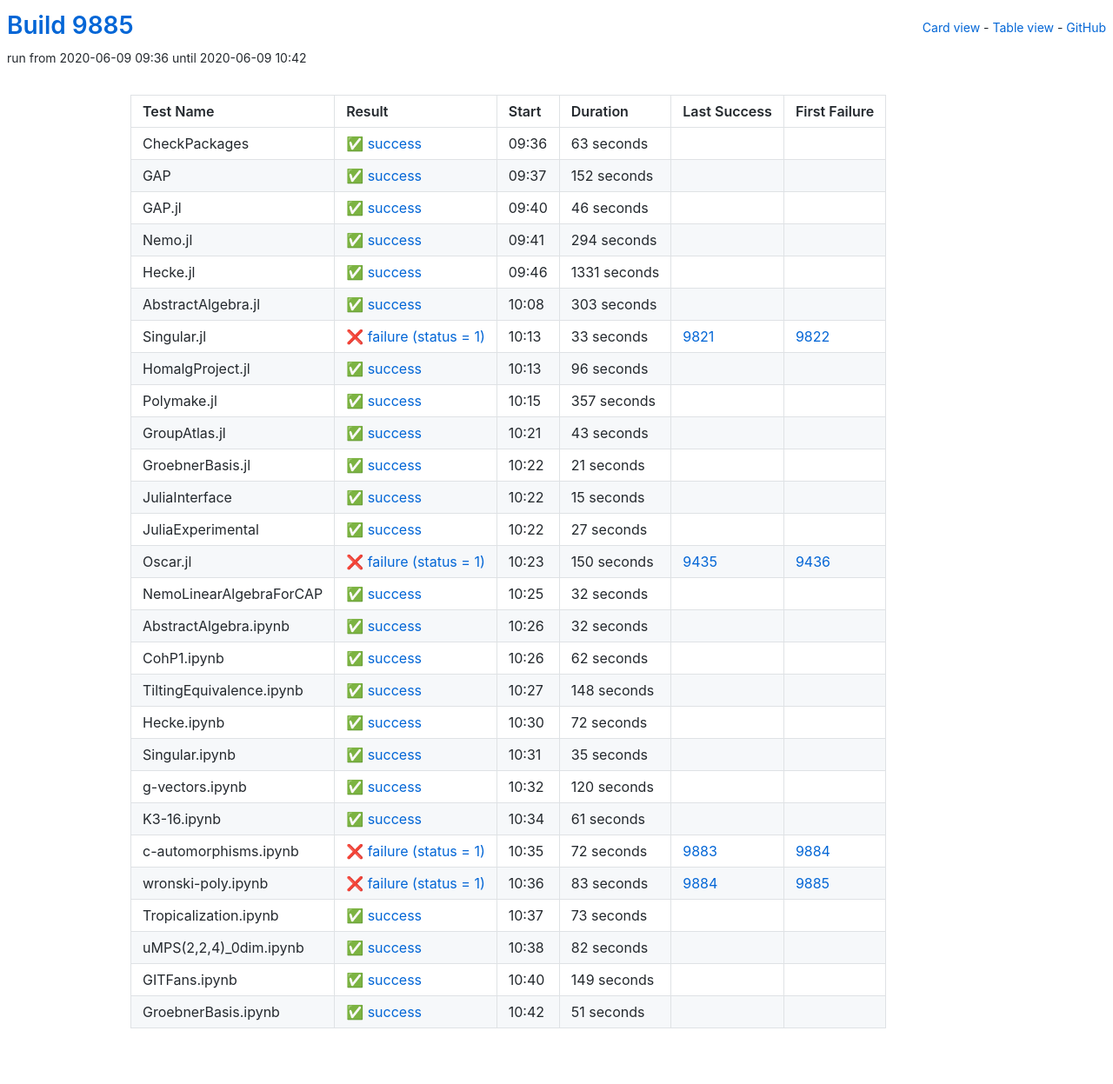
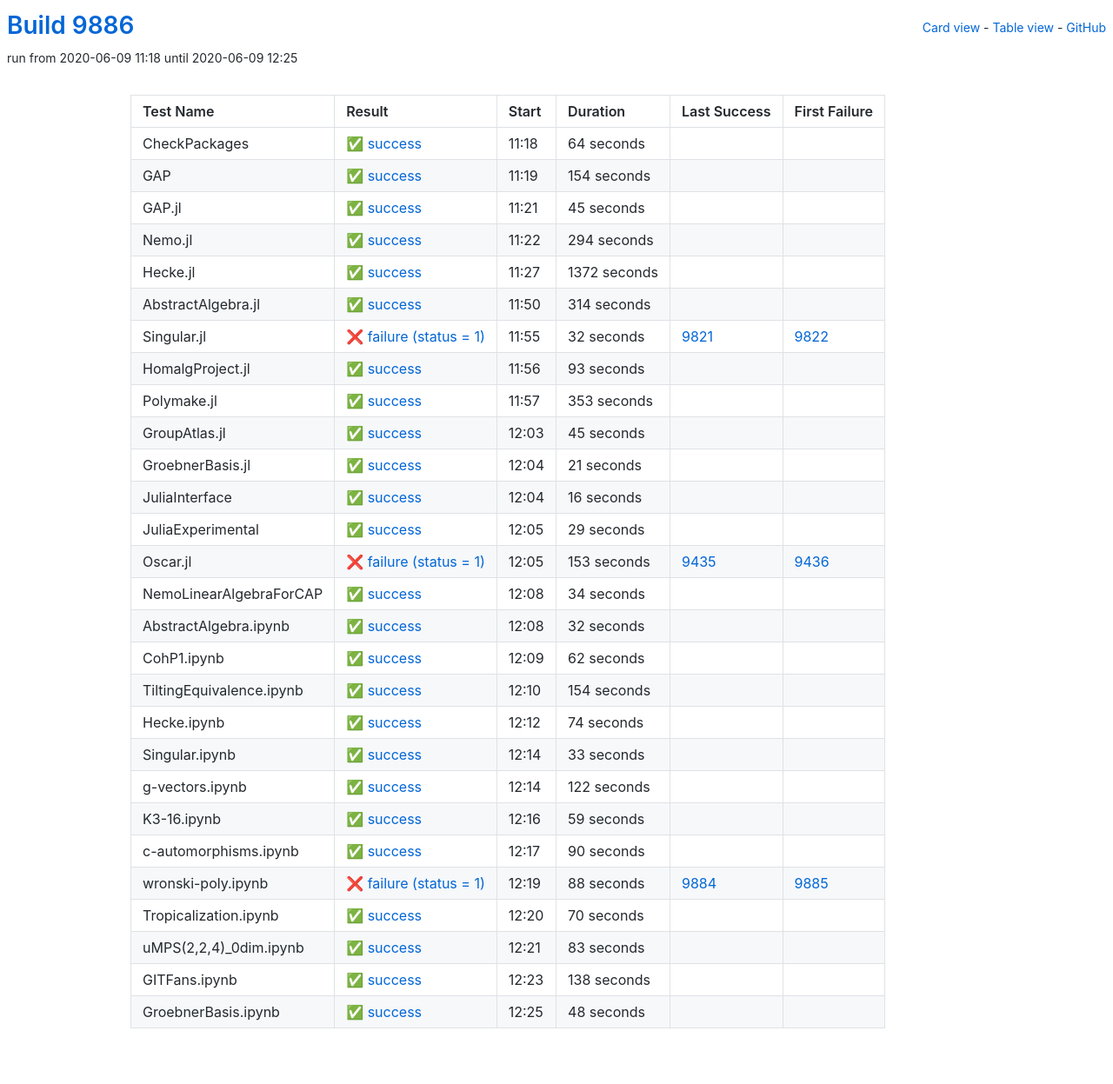
Before and after one commit to oscar-system/oscar-ci-status, a Jekyll site: the page built from table.html, in a window 1280 px wide. Shown: the whole page at 87% size. Built offline with Jekyll 4.4.1, drawn with Linux system fonts in a browser that asks for light colours.

Commit message:
Build 9886

```diff
--- a/_data/ci.yml
+++ b/_data/ci.yml
@@ -1,41 +1,41 @@
-build: 9885
-build_url: https://oscarci.mathematik.uni-kl.de/job/oscar/9885/
+build: 9886
+build_url: https://oscarci.mathematik.uni-kl.de/job/oscar/9886/
 job: oscar
 tests:
-- duration: 63
+- duration: 64
   exitcode: 0
   first_failure: false
   first_failure_url: null
   id: checkpackages
   last_success: false
   last_success_url: null
-  log: https://oscarci.mathematik.uni-kl.de/job/oscar/9885/artifact/logs/build-9885/CheckPackages.log
+  log: https://oscarci.mathematik.uni-kl.de/job/oscar/9886/artifact/logs/build-9886/CheckPackages.log
   name: CheckPackages
-  start: 2020-06-09 09:36
+  start: 2020-06-09 11:18
   status: success
   success: true
-- duration: 152
+- duration: 154
   exitcode: 0
   first_failure: false
   first_failure_url: null
   id: gap
   last_success: false
   last_success_url: null
-  log: https://oscarci.mathematik.uni-kl.de/job/oscar/9885/artifact/logs/build-9885/GAP.log
+  log: https://oscarci.mathematik.uni-kl.de/job/oscar/9886/artifact/logs/build-9886/GAP.log
   name: GAP
-  start: 2020-06-09 09:37
+  start: 2020-06-09 11:19
   status: success
   success: true
-- duration: 46
+- duration: 45
   exitcode: 0
   first_failure: false
   first_failure_url: null
   id: gap-jl
   last_success: false
   last_success_url: null
-  log: https://oscarci.mathematik.uni-kl.de/job/oscar/9885/artifact/logs/build-9885/GAP.jl.log
+  log: https://oscarci.mathematik.uni-kl.de/job/oscar/9886/artifact/logs/build-9886/GAP.jl.log
   name: GAP.jl
-  start: 2020-06-09 09:40
+  start: 2020-06-09 11:21
   status: success
   success: true
 - duration: 294
@@ -45,81 +45,81 @@
   id: nemo-jl
   last_success: false
   last_success_url: null
-  log: https://oscarci.mathematik.uni-kl.de/job/oscar/9885/artifact/logs/build-9885/Nemo.jl.log
+  log: https://oscarci.mathematik.uni-kl.de/job/oscar/9886/artifact/logs/build-9886/Nemo.jl.log
   name: Nemo.jl
-  start: 2020-06-09 09:41
+  start: 2020-06-09 11:22
   status: success
   success: true
-- duration: 1331
+- duration: 1372
   exitcode: 0
   first_failure: false
   first_failure_url: null
   id: hecke-jl
   last_success: false
   last_success_url: null
-  log: https://oscarci.mathematik.uni-kl.de/job/oscar/9885/artifact/logs/build-9885/Hecke.jl.log
+  log: https://oscarci.mathematik.uni-kl.de/job/oscar/9886/artifact/logs/build-9886/Hecke.jl.log
   name: Hecke.jl
-  start: 2020-06-09 09:46
+  start: 2020-06-09 11:27
   status: success
   success: true
-- duration: 303
+- duration: 314
   exitcode: 0
   first_failure: false
   first_failure_url: null
   id: abstractalgebra-jl
   last_success: false
   last_success_url: null
-  log: https://oscarci.mathematik.uni-kl.de/job/oscar/9885/artifact/logs/build-9885/AbstractAlgebra.jl.log
+  log: https://oscarci.mathematik.uni-kl.de/job/oscar/9886/artifact/logs/build-9886/AbstractAlgebra.jl.log
   name: AbstractAlgebra.jl
-  start: 2020-06-09 10:08
+  start: 2020-06-09 11:50
   status: success
   success: true
-- duration: 33
+- duration: 32
   exitcode: 1
   first_failure: 9822
   first_failure_url: https://oscarci.mathematik.uni-kl.de/job/oscar/9822/
   id: singular-jl
   last_success: 9821
   last_success_url: https://oscarci.mathematik.uni-kl.de/job/oscar/9821/
-  log: https://oscarci.mathematik.uni-kl.de/job/oscar/9885/artifact/logs/build-9885/Singular.jl.log
+  log: https://oscarci.mathematik.uni-kl.de/job/oscar/9886/artifact/logs/build-9886/Singular.jl.log
   name: Singular.jl
-  start: 2020-06-09 10:13
+  start: 2020-06-09 11:55
   status: failure
   success: false
-- duration: 96
+- duration: 93
   exitcode: 0
   first_failure: false
   first_failure_url: null
   id: homalgproject-jl
   last_success: false
   last_success_url: null
-  log: https://oscarci.mathematik.uni-kl.de/job/oscar/9885/artifact/logs/build-9885/HomalgProject.jl.log
+  log: https://oscarci.mathematik.uni-kl.de/job/oscar/9886/artifact/logs/build-9886/HomalgProject.jl.log
   name: HomalgProject.jl
-  start: 2020-06-09 10:13
+  start: 2020-06-09 11:56
   status: success
   success: true
-- duration: 357
+- duration: 353
   exitcode: 0
   first_failure: false
   first_failure_url: null
   id: polymake-jl
   last_success: false
   last_success_url: null
-  log: https://oscarci.mathematik.uni-kl.de/job/oscar/9885/artifact/logs/build-9885/Polymake.jl.log
+  log: https://oscarci.mathematik.uni-kl.de/job/oscar/9886/artifact/logs/build-9886/Polymake.jl.log
   name: Polymake.jl
-  start: 2020-06-09 10:15
+  start: 2020-06-09 11:57
   status: success
   success: true
-- duration: 43
+- duration: 45
   exitcode: 0
   first_failure: false
   first_failure_url: null
   id: groupatlas-jl
   last_success: false
   last_success_url: null
-  log: https://oscarci.mathematik.uni-kl.de/job/oscar/9885/artifact/logs/build-9885/GroupAtlas.jl.log
+  log: https://oscarci.mathematik.uni-kl.de/job/oscar/9886/artifact/logs/build-9886/GroupAtlas.jl.log
   name: GroupAtlas.jl
-  start: 2020-06-09 10:21
+  start: 2020-06-09 12:03
   status: success
   success: true
 - duration: 21
@@ -129,57 +129,57 @@
   id: groebnerbasis-jl
   last_success: false
   last_success_url: null
-  log: https://oscarci.mathematik.uni-kl.de/job/oscar/9885/artifact/logs/build-9885/GroebnerBasis.jl.log
+  log: https://oscarci.mathematik.uni-kl.de/job/oscar/9886/artifact/logs/build-9886/GroebnerBasis.jl.log
   name: GroebnerBasis.jl
-  start: 2020-06-09 10:22
+  start: 2020-06-09 12:04
   status: success
   success: true
-- duration: 15
+- duration: 16
   exitcode: 0
   first_failure: false
   first_failure_url: null
   id: juliainterface
   last_success: false
   last_success_url: null
-  log: https://oscarci.mathematik.uni-kl.de/job/oscar/9885/artifact/logs/build-9885/JuliaInterface.log
+  log: https://oscarci.mathematik.uni-kl.de/job/oscar/9886/artifact/logs/build-9886/JuliaInterface.log
   name: JuliaInterface
-  start: 2020-06-09 10:22
+  start: 2020-06-09 12:04
   status: success
   success: true
-- duration: 27
+- duration: 29
   exitcode: 0
   first_failure: false
   first_failure_url: null
   id: juliaexperimental
   last_success: false
   last_success_url: null
-  log: https://oscarci.mathematik.uni-kl.de/job/oscar/9885/artifact/logs/build-9885/JuliaExperimental.log
+  log: https://oscarci.mathematik.uni-kl.de/job/oscar/9886/artifact/logs/build-9886/JuliaExperimental.log
   name: JuliaExperimental
-  start: 2020-06-09 10:22
+  start: 2020-06-09 12:05
   status: success
   success: true
-- duration: 150
+- duration: 153
   exitcode: 1
   first_failure: 9436
   first_failure_url: https://oscarci.mathematik.uni-kl.de/job/oscar/9436/
   id: oscar-jl
   last_success: 9435
   last_success_url: https://oscarci.mathematik.uni-kl.de/job/oscar/9435/
-  log: https://oscarci.mathematik.uni-kl.de/job/oscar/9885/artifact/logs/build-9885/Oscar.jl.log
+  log: https://oscarci.mathematik.uni-kl.de/job/oscar/9886/artifact/logs/build-9886/Oscar.jl.log
   name: Oscar.jl
-  start: 2020-06-09 10:23
+  start: 2020-06-09 12:05
   status: failure
   success: false
-- duration: 32
+- duration: 34
   exitcode: 0
   first_failure: false
   first_failure_url: null
   id: nemolinearalgebraforcap
   last_success: false
   last_success_url: null
-  log: https://oscarci.mathematik.uni-kl.de/job/oscar/9885/artifact/logs/build-9885/NemoLinearAlgebraForCAP.log
+  log: https://oscarci.mathematik.uni-kl.de/job/oscar/9886/artifact/logs/build-9886/NemoLinearAlgebraForCAP.log
   name: NemoLinearAlgebraForCAP
-  start: 2020-06-09 10:25
+  start: 2020-06-09 12:08
   status: success
   success: true
 - duration: 32
@@ -189,9 +189,9 @@
   id: abstractalgebra-ipynb
   last_success: false
   last_success_url: null
-  log: https://oscarci.mathematik.uni-kl.de/job/oscar/9885/artifact/logs/build-9885/AbstractAlgebra.ipynb.log
+  log: https://oscarci.mathematik.uni-kl.de/job/oscar/9886/artifact/logs/build-9886/AbstractAlgebra.ipynb.log
   name: AbstractAlgebra.ipynb
-  start: 2020-06-09 10:26
+  start: 2020-06-09 12:08
   status: success
   success: true
 - duration: 62
@@ -201,140 +201,140 @@
   id: cohp1-ipynb
   last_success: false
   last_success_url: null
-  log: https://oscarci.mathematik.uni-kl.de/job/oscar/9885/artifact/logs/build-9885/CohP1.ipynb.log
+  log: https://oscarci.mathematik.uni-kl.de/job/oscar/9886/artifact/logs/build-9886/CohP1.ipynb.log
   name: CohP1.ipynb
-  start: 2020-06-09 10:26
+  start: 2020-06-09 12:09
   status: success
   success: true
-- duration: 148
+- duration: 154
   exitcode: 0
   first_failure: false
   first_failure_url: null
   id: tiltingequivalence-ipynb
   last_success: false
   last_success_url: null
-  log: https://oscarci.mathematik.uni-kl.de/job/oscar/9885/artifact/logs/build-9885/TiltingEquivalence.ipynb.log
+  log: https://oscarci.mathematik.uni-kl.de/job/oscar/9886/artifact/logs/build-9886/TiltingEquivalence.ipynb.log
   name: TiltingEquivalence.ipynb
-  start: 2020-06-09 10:27
+  start: 2020-06-09 12:10
   status: success
   success: true
-- duration: 72
+- duration: 74
   exitcode: 0
   first_failure: false
   first_failure_url: null
   id: hecke-ipynb
   last_success: false
   last_success_url: null
-  log: https://oscarci.mathematik.uni-kl.de/job/oscar/9885/artifact/logs/build-9885/Hecke.ipynb.log
+  log: https://oscarci.mathematik.uni-kl.de/job/oscar/9886/artifact/logs/build-9886/Hecke.ipynb.log
   name: Hecke.ipynb
-  start: 2020-06-09 10:30
+  start: 2020-06-09 12:12
   status: success
   success: true
-- duration: 35
+- duration: 33
   exitcode: 0
   first_failure: false
   first_failure_url: null
   id: singular-ipynb
   last_success: false
   last_success_url: null
-  log: https://oscarci.mathematik.uni-kl.de/job/oscar/9885/artifact/logs/build-9885/Singular.ipynb.log
+  log: https://oscarci.mathematik.uni-kl.de/job/oscar/9886/artifact/logs/build-9886/Singular.ipynb.log
   name: Singular.ipynb
-  start: 2020-06-09 10:31
+  start: 2020-06-09 12:14
   status: success
   success: true
-- duration: 120
+- duration: 122
   exitcode: 0
   first_failure: false
   first_failure_url: null
   id: g-vectors-ipynb
   last_success: false
   last_success_url: null
-  log: https://oscarci.mathematik.uni-kl.de/job/oscar/9885/artifact/logs/build-9885/g-vectors.ipynb.log
+  log: https://oscarci.mathematik.uni-kl.de/job/oscar/9886/artifact/logs/build-9886/g-vectors.ipynb.log
   name: g-vectors.ipynb
-  start: 2020-06-09 10:32
+  start: 2020-06-09 12:14
   status: success
   success: true
-- duration: 61
+- duration: 59
   exitcode: 0
   first_failure: false
   first_failure_url: null
   id: k3-16-ipynb
   last_success: false
   last_success_url: null
-  log: https://oscarci.mathematik.uni-kl.de/job/oscar/9885/artifact/logs/build-9885/K3-16.ipynb.log
+  log: https://oscarci.mathematik.uni-kl.de/job/oscar/9886/artifact/logs/build-9886/K3-16.ipynb.log
   name: K3-16.ipynb
-  start: 2020-06-09 10:34
+  start: 2020-06-09 12:16
   status: success
   success: true
-- duration: 72
-  exitcode: 1
-  first_failure: 9884
-  first_failure_url: https://oscarci.mathematik.uni-kl.de/job/oscar/9884/
+- duration: 90
+  exitcode: 0
+  first_failure: false
+  first_failure_url: null
   id: c-automorphisms-ipynb
-  last_success: 9883
-  last_success_url: https://oscarci.mathematik.uni-kl.de/job/oscar/9883/
-  log: https://oscarci.mathematik.uni-kl.de/job/oscar/9885/artifact/logs/build-9885/c-automorphisms.ipynb.log
+  last_success: false
+  last_success_url: null
+  log: https://oscarci.mathematik.uni-kl.de/job/oscar/9886/artifact/logs/build-9886/c-automorphisms.ipynb.log
   name: c-automorphisms.ipynb
-  start: 2020-06-09 10:35
-  status: failure
-  success: false
-- duration: 83
+  start: 2020-06-09 12:17
+  status: success
+  success: true
+- duration: 88
   exitcode: 1
   first_failure: 9885
   first_failure_url: https://oscarci.mathematik.uni-kl.de/job/oscar/9885/
   id: wronski-poly-ipynb
   last_success: 9884
   last_success_url: https://oscarci.mathematik.uni-kl.de/job/oscar/9884/
-  log: https://oscarci.mathematik.uni-kl.de/job/oscar/9885/artifact/logs/build-9885/wronski-poly.ipynb.log
+  log: https://oscarci.mathematik.uni-kl.de/job/oscar/9886/artifact/logs/build-9886/wronski-poly.ipynb.log
   name: wronski-poly.ipynb
-  start: 2020-06-09 10:36
+  start: 2020-06-09 12:19
   status: failure
   success: false
-- duration: 73
+- duration: 70
   exitcode: 0
   first_failure: false
   first_failure_url: null
   id: tropicalization-ipynb
   last_success: false
   last_success_url: null
-  log: https://oscarci.mathematik.uni-kl.de/job/oscar/9885/artifact/logs/build-9885/Tropicalization.ipynb.log
+  log: https://oscarci.mathematik.uni-kl.de/job/oscar/9886/artifact/logs/build-9886/Tropicalization.ipynb.log
   name: Tropicalization.ipynb
-  start: 2020-06-09 10:37
+  start: 2020-06-09 12:20
   status: success
   success: true
-- duration: 82
+- duration: 83
   exitcode: 0
   first_failure: false
   first_failure_url: null
   id: umps-2-2-4-0dim-ipynb
   last_success: false
   last_success_url: null
-  log: https://oscarci.mathematik.uni-kl.de/job/oscar/9885/artifact/logs/build-9885/uMPS-2-2-4-_0dim.ipynb.log
+  log: https://oscarci.mathematik.uni-kl.de/job/oscar/9886/artifact/logs/build-9886/uMPS-2-2-4-_0dim.ipynb.log
   name: uMPS(2,2,4)_0dim.ipynb
-  start: 2020-06-09 10:38
+  start: 2020-06-09 12:21
   status: success
   success: true
-- duration: 149
+- duration: 138
   exitcode: 0
   first_failure: false
   first_failure_url: null
   id: gitfans-ipynb
   last_success: false
   last_success_url: null
-  log: https://oscarci.mathematik.uni-kl.de/job/oscar/9885/artifact/logs/build-9885/GITFans.ipynb.log
+  log: https://oscarci.mathematik.uni-kl.de/job/oscar/9886/artifact/logs/build-9886/GITFans.ipynb.log
   name: GITFans.ipynb
-  start: 2020-06-09 10:40
+  start: 2020-06-09 12:23
   status: success
   success: true
-- duration: 51
+- duration: 48
   exitcode: 0
   first_failure: false
   first_failure_url: null
   id: groebnerbasis-ipynb
   last_success: false
   last_success_url: null
-  log: https://oscarci.mathematik.uni-kl.de/job/oscar/9885/artifact/logs/build-9885/GroebnerBasis.ipynb.log
+  log: https://oscarci.mathematik.uni-kl.de/job/oscar/9886/artifact/logs/build-9886/GroebnerBasis.ipynb.log
   name: GroebnerBasis.ipynb
-  start: 2020-06-09 10:42
+  start: 2020-06-09 12:25
   status: success
   success: true
```
Also changed, not shown: README.md.
